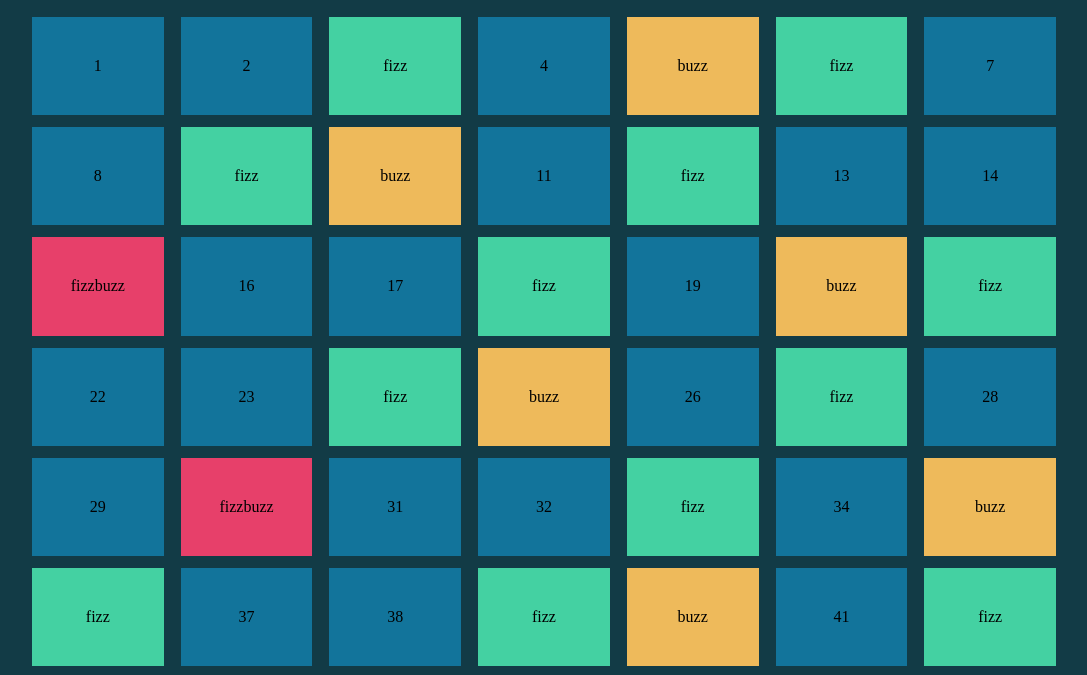
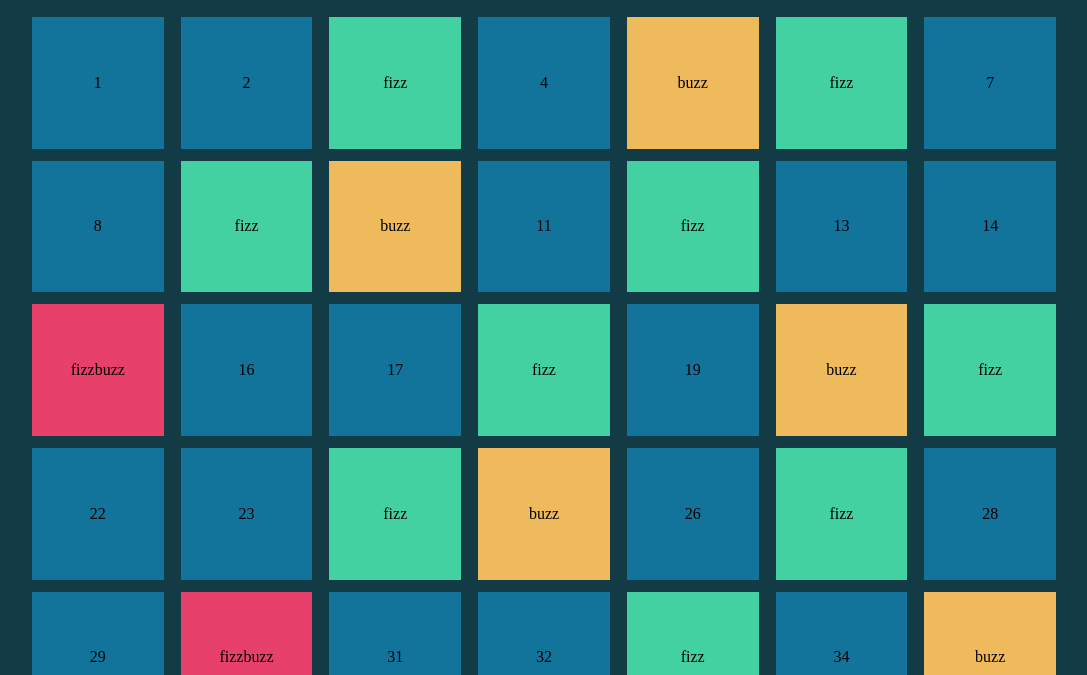
Before and after one commit to Andrea1302/js-fizzbuzzdom, a plain HTML site: page index.html in a window 1280 px wide. Shown: the part 92-767 px from the top of the page, without its empty margins (96-1183 px from the left). Drawn offline with Linux system fonts and the light colour scheme.

Commit message:
Aggiunta altezza 1:1 quadrati css ( square )

```diff
--- a/css/style.css
+++ b/css/style.css
@@ -27,7 +27,7 @@ h1{
 }
 .square{
     width: calc(90% / 7) ;
-    height: 98.2px ;
+    aspect-ratio: 1;
     display: flex;
     justify-content: center;
     align-items: center;
```
